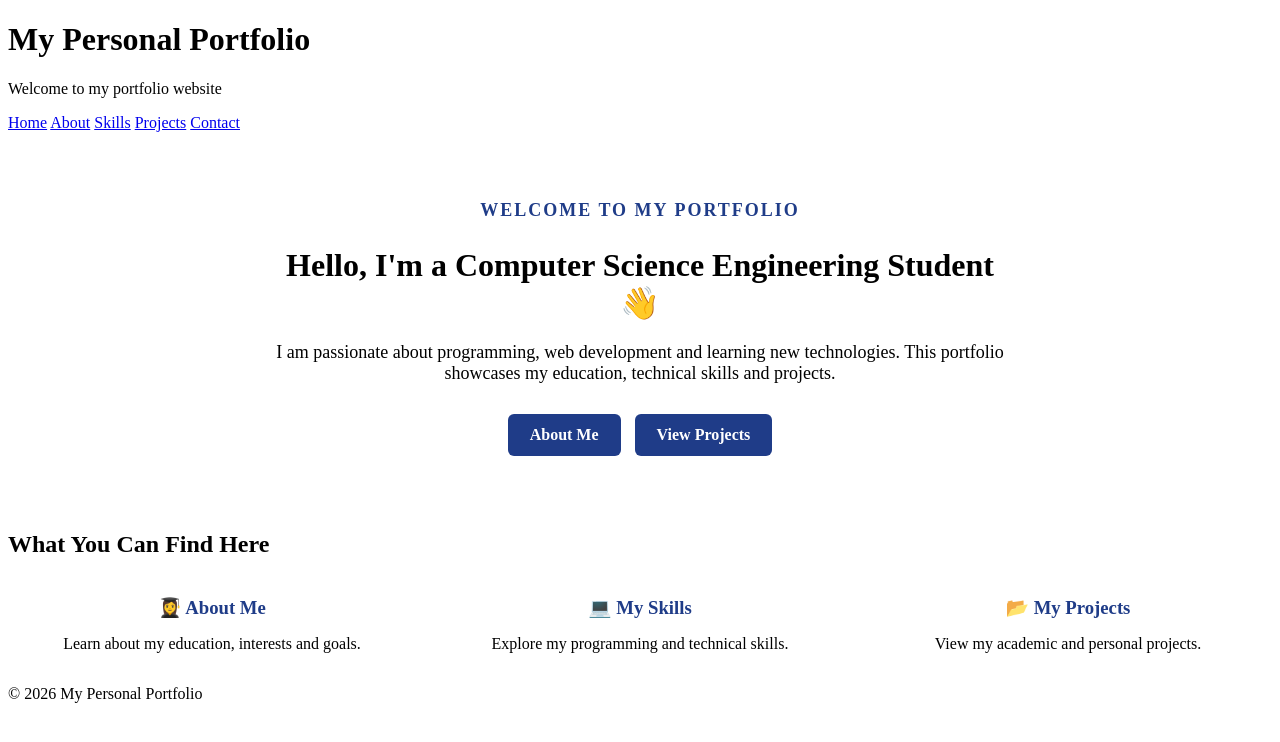
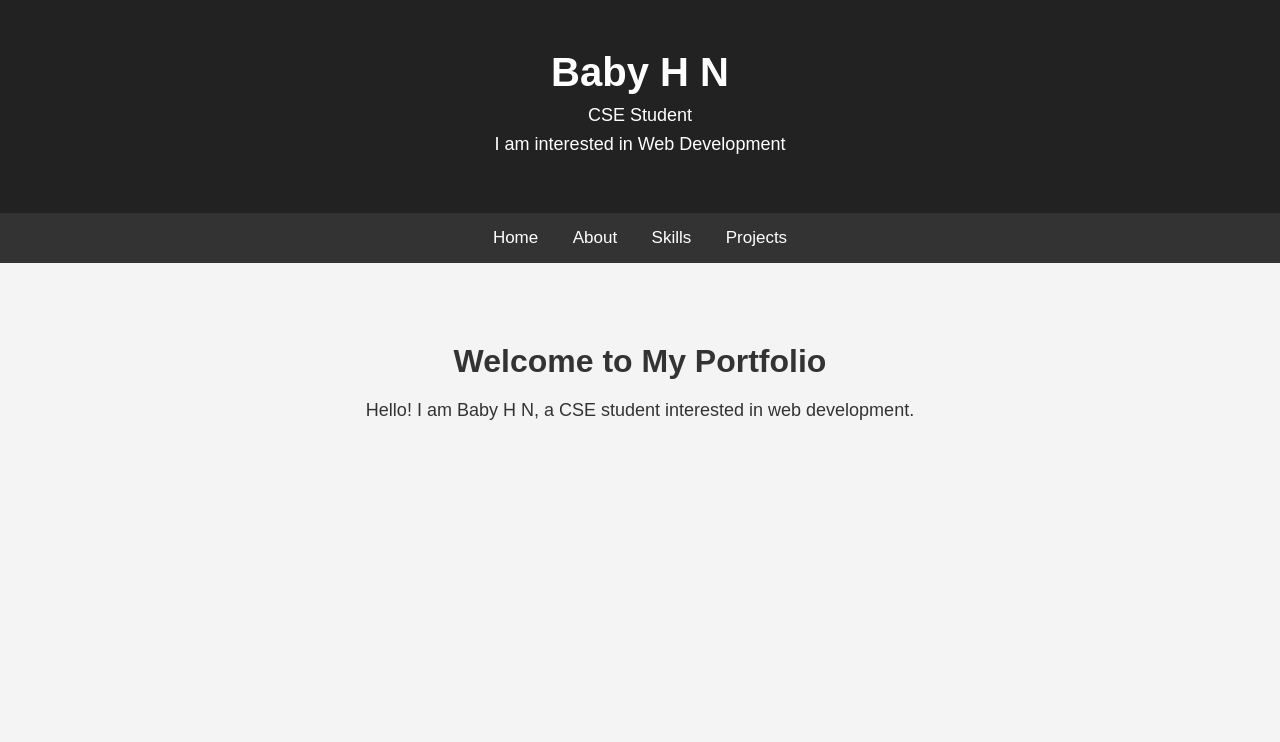
Before and after one commit to babymegha87-byte/personal-portfolio, a plain HTML site: page index.html in a window 1280 px wide. Drawn offline with Linux system fonts and the light colour scheme.

Commit message:
Add files via upload

```diff
--- a/index.html
+++ b/index.html
@@ -1,97 +1,32 @@
 <!DOCTYPE html>
 <html lang="en">
+<head>
 
-<head>
     <meta charset="UTF-8">
     <meta name="viewport" content="width=device-width, initial-scale=1.0">
-
-    <title>My Personal Portfolio</title>
-
+    <title>Baby H N - Personal Portfolio</title>
     <link rel="stylesheet" href="style.css">
 </head>
 
 <body>
 
-    <!-- Header -->
     <header>
-        <h1>My Personal Portfolio</h1>
-        <p>Welcome to my portfolio website</p>
+        <h1>Baby H N</h1>
+        <p>CSE Student</p>
+        <p>I am interested in Web Development</p>
     </header>
 
-    <!-- Navigation -->
     <nav>
         <a href="index.html">Home</a>
         <a href="about.html">About</a>
         <a href="skills.html">Skills</a>
-        <a href="projects.html">Projects</a>
-        <a href="contact.html">Contact</a>
+        <a href="project.html">Projects</a>
     </nav>
 
-    <!-- Main Content -->
     <main>
-
-        <section class="hero">
-
-            <div class="hero-text">
-
-                <p class="welcome">WELCOME TO MY PORTFOLIO</p>
-
-                <h2>Hello, I'm a Computer Science Engineering Student 👋</h2>
-
-                <p>
-                    I am passionate about programming, web development
-                    and learning new technologies. This portfolio
-                    showcases my education, technical skills and projects.
-                </p>
-
-                <div class="buttons">
-                    <a href="about.html" class="button">About Me</a>
-                    <a href="projects.html" class="button">View Projects</a>
-                </div>
-
-            </div>
-
-        </section>
-
-        <!-- Quick Information -->
-        <section>
-
-            <h2>What You Can Find Here</h2>
-
-            <div class="cards">
-
-                <article class="card">
-                    <h3>👩‍🎓 About Me</h3>
-                    <p>
-                        Learn about my education, interests and goals.
-                    </p>
-                </article>
-
-                <article class="card">
-                    <h3>💻 My Skills</h3>
-                    <p>
-                        Explore my programming and technical skills.
-                    </p>
-                </article>
-
-                <article class="card">
-                    <h3>📂 My Projects</h3>
-                    <p>
-                        View my academic and personal projects.
-                    </p>
-                </article>
-
-            </div>
-
-        </section>
-
+        <h2>Welcome to My Portfolio</h2>
+        <p>Hello! I am Baby H N, a CSE student interested in web development.</p>
     </main>
 
-    <!-- Footer -->
-    <footer>
-        <p>&copy; 2026 My Personal Portfolio</p>
-    </footer>
-
 </body>
-
 </html>
--- a/style.css
+++ b/style.css
@@ -1,78 +1,57 @@
-/* Home Page */
-
-.hero {
-    text-align: center;
-    padding: 50px 30px;
+* {
+    margin: 0;
+    padding: 0;
+    box-sizing: border-box;
 }
 
-.hero-text {
-    max-width: 750px;
-    margin: auto;
+body {
+    font-family: Arial, sans-serif;
+    background-color: #f4f4f4;
+    color: #333;
+    text-align: center;
 }
 
-.welcome {
-    color: #1f3c88;
-    font-weight: bold;
-    letter-spacing: 2px;
+header {
+    background-color: #222;
+    color: white;
+    padding: 50px 20px;
+}
+
+header h1 {
+    font-size: 40px;
     margin-bottom: 10px;
 }
 
-.hero h2 {
+header p {
+    font-size: 18px;
+    margin: 8px;
+}
+
+nav {
+    background-color: #333;
+    padding: 15px;
+}
+
+nav a {
+    color: white;
+    text-decoration: none;
+    margin: 0 15px;
+    font-size: 17px;
+}
+
+nav a:hover {
+    color: #00bcd4;
+}
+
+main {
+    padding: 80px 20px;
+}
+
+main h2 {
     font-size: 32px;
     margin-bottom: 20px;
 }
 
-.hero p {
+main p {
     font-size: 18px;
-    margin-bottom: 20px;
 }
-
-.buttons {
-    margin-top: 25px;
-}
-
-.button {
-    display: inline-block;
-    background-color: #1f3c88;
-    color: white;
-    text-decoration: none;
-    padding: 12px 22px;
-    margin: 5px;
-    border-radius: 6px;
-    font-weight: bold;
-}
-
-.button:hover {
-    background-color: #162447;
-}
-
-/* Cards */
-
-.cards {
-    display: flex;
-    gap: 20px;
-    justify-content: center;
-}
-
-.card {
-    flex: 1;
-    text-align: center;
-}
-
-.card h3 {
-    color: #1f3c88;
-    margin-bottom: 10px;
-}
-
-/* Mobile */
-
-@media (max-width: 700px) {
-
-    .cards {
-        flex-direction: column;
-    }
-
-    .hero h2 {
-        font-size: 26px;
-    }
-}
```
Also changed, not shown: about.html (+25 -25 lines), contact.html (+3 -35 lines), project.html (+37 -20 lines), skills.html (+16 -27 lines).
